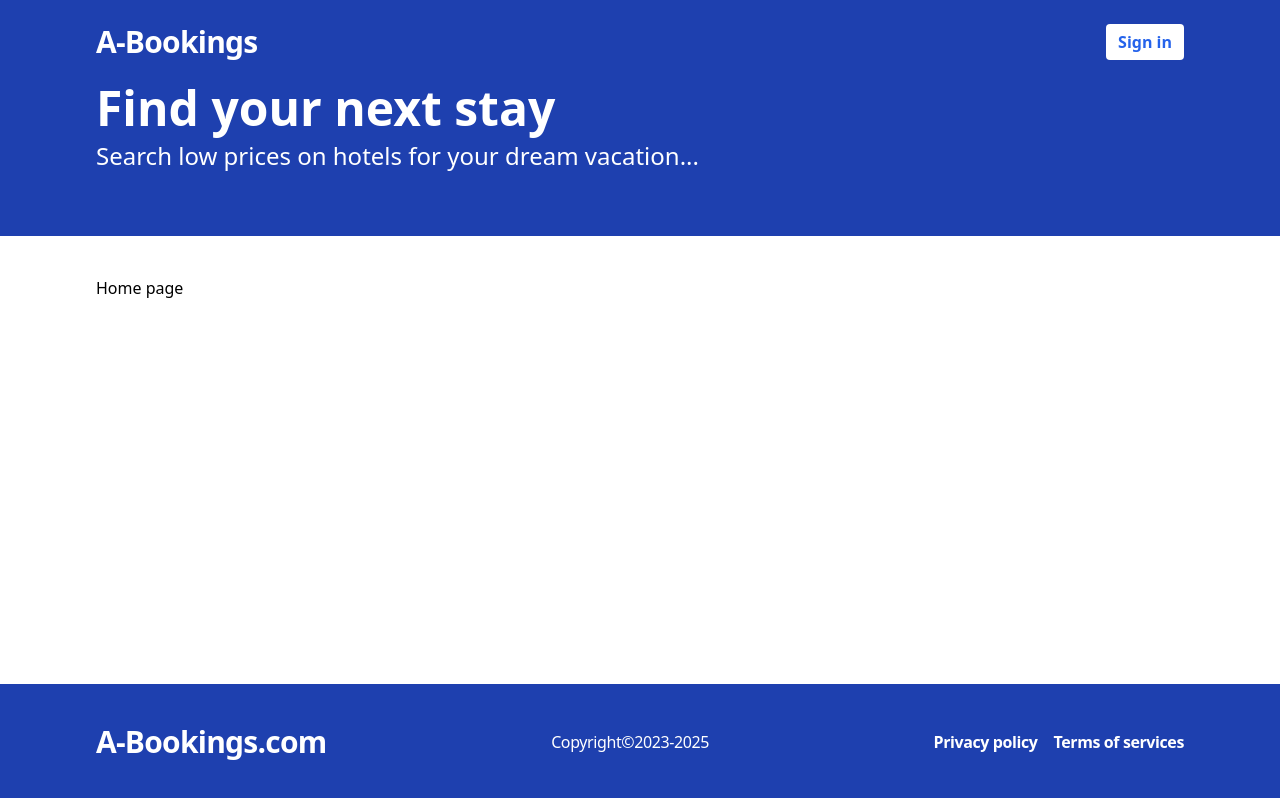
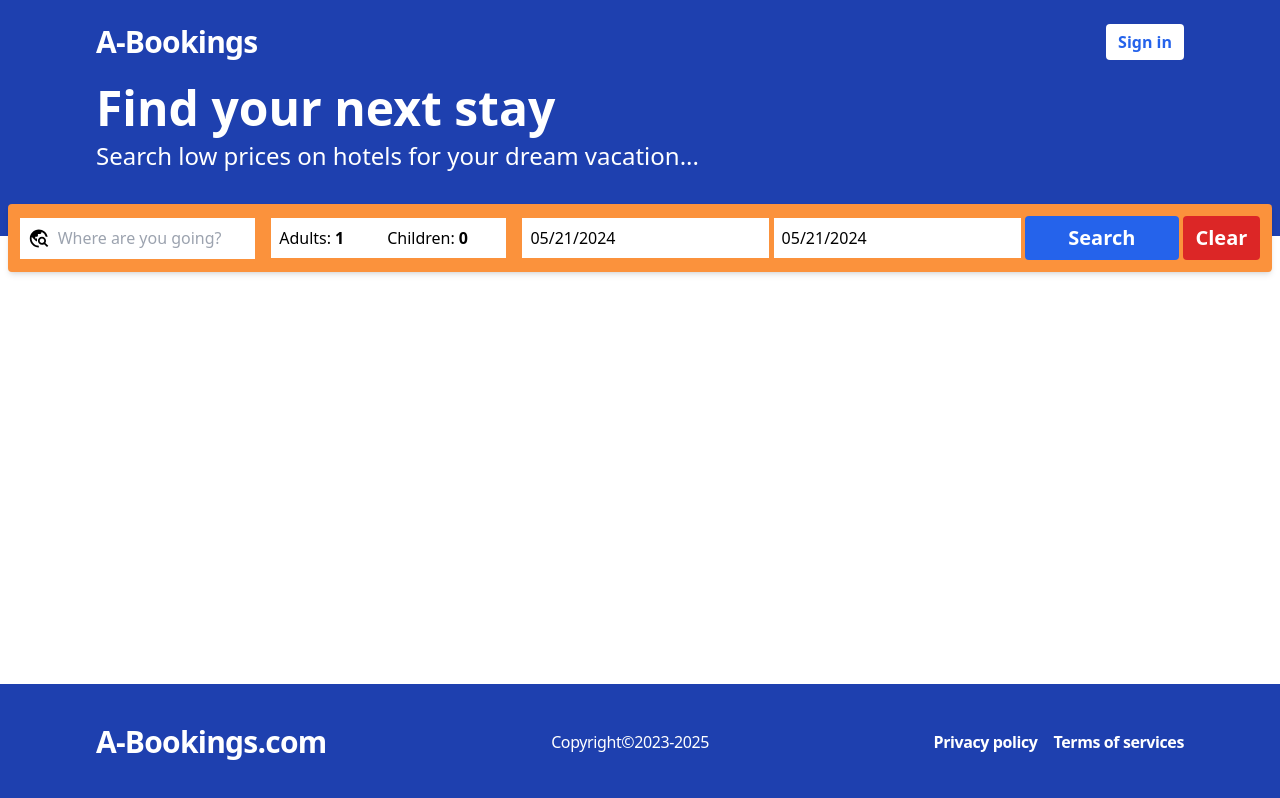
Before and after one commit to And4Web/MERN_hotel_booking_ts, a React (Vite) app in the folder frontend/: page / in a window 1280 px wide. Built offline with nearby package versions, Linux system fonts and the light colour scheme; no server answers.

Commit message:
created the SearchBar.tsx component and implemented it in the Layout.tsx

```diff
--- a/frontend/package.json
+++ b/frontend/package.json
@@ -11,6 +11,7 @@
   },
   "dependencies": {
     "react": "^18.2.0",
+    "react-datepicker": "^6.9.0",
     "react-dom": "^18.2.0",
     "react-hook-form": "^7.51.4",
     "react-icons": "^5.2.1",
@@ -19,6 +20,7 @@
   },
   "devDependencies": {
     "@types/react": "^18.2.66",
+    "@types/react-datepicker": "^6.2.0",
     "@types/react-dom": "^18.2.22",
     "@types/react-icons": "^3.0.0",
     "@types/react-router-dom": "^5.3.3",
--- a/frontend/src/App.tsx
+++ b/frontend/src/App.tsx
@@ -17,7 +17,6 @@
           path="/"
           element={
             <Layout>
-              Home page
             </Layout>
           }
         />
--- /dev/null
+++ b/frontend/src/components/SearchBar.tsx
@@ -0,0 +1,114 @@
+import { FormEvent, useState } from "react";
+import { useSearchContext } from "../contexts/SearchContext";
+import { MdTravelExplore } from "react-icons/md";
+import DatePicker from "react-datepicker";
+import 'react-datepicker/dist/react-datepicker.css'
+
+
+function SearchBar() {
+  const search = useSearchContext();
+  const [destination, setDestination] = useState<string>(search.destination);
+  const [checkIn, setCheckIn] = useState<Date>(search.checkIn);
+  const [checkOut, setCheckOut] = useState<Date>(search.checkOut);
+  const [adultCount, setAdultCount] = useState<number>(search.adultCount);
+  const [childCount, setChildCount] = useState<number>(search.childCount);
+
+  const [hotelId, setHotelId] = useState<string>("");
+
+  const handleSubmit = (event: FormEvent) => {
+    event.preventDefault();
+
+    search.saveSearchValues(
+      destination,
+      checkIn,
+      checkOut,
+      adultCount,
+      childCount
+    );
+  };
+
+  const minDate = new Date();
+  const maxDate = new Date();
+
+  maxDate.setFullYear(maxDate.getFullYear() + 1);
+
+  return (
+    <form
+      onSubmit={handleSubmit}
+      className="-mt-8 p-3 bg-orange-400 rounded shadow-md grid grid-cols-2 md:grid-cols-3 lg:grid-cols-5 2xl:grid-cols-6 items-center gap-4"
+    >
+      <div className="flex flex-row flex-1 items-center bg-white p-2">
+        <MdTravelExplore size={25} className="mr-2" />
+        <input
+          type="text"
+          placeholder="Where are you going?"
+          className="text-md w-full focus:outline-none"
+          value={destination}
+          onChange={(event) => setDestination(event.target.value)}
+        />
+      </div>
+
+      <div className="flex bg-white px-2 py-1 gap-2">
+        <label className="items-center flex">
+          Adults:
+          <input
+            type="number"
+            min={1}
+            max={10}
+            className="w-full p-1 focus:outline-none font-bold"
+            value={adultCount}
+            onChange={(event) => setAdultCount(parseInt(event.target.value))}
+          />
+        </label>
+        <label className="items-center flex">
+          Children:
+          <input
+            type="number"
+            min={0}
+            max={10}
+            className="w-full p-1 focus:outline-none font-bold"
+            value={childCount}
+            onChange={(event) => setChildCount(parseInt(event.target.value))}
+          />
+        </label>
+      </div>
+
+
+      <div>
+        <DatePicker
+          selected={checkIn}
+          onChange={date=>setCheckIn(date as Date)}
+          selectsStart
+          startDate={checkIn}
+          endDate={checkOut}
+          minDate={minDate}
+          maxDate={maxDate}
+          placeholderText="Check-in Date"
+          className="min-w-full bg-white p-2 focus:outline-none"
+          wrapperClassName="min-w-full"
+        />
+      </div>
+      <div>
+      <DatePicker
+          selected={checkOut}
+          onChange={date=>setCheckOut(date as Date)}
+          selectsStart
+          startDate={checkIn}
+          endDate={checkOut}
+          minDate={minDate}
+          maxDate={maxDate}
+          placeholderText="Check-out Date"
+          className="min-w-full bg-white p-2 focus:outline-none"
+          wrapperClassName="min-w-full"
+        />
+      </div>
+
+      <div className="flex gap-1">
+        <button className="w-2/3 bg-blue-600 text-white p-2 font-bold h-full text-xl hover:bg-blue-500 rounded">Search</button>
+        <button className="w-1/3 bg-red-600 text-white p-2 font-bold h-full text-xl rounded hover:bg-red-500">Clear</button>
+      </div>
+    </form>
+  );
+}
+
+export default SearchBar;
--- a/frontend/src/layouts/Layout.tsx
+++ b/frontend/src/layouts/Layout.tsx
@@ -1,26 +1,33 @@
-import {ReactNode} from "react";
-import Header from "../components/Header"
-import Hero from "../components/Hero"
-import Footer from "../components/Footer"
+import { ReactNode } from "react";
+import Header from "../components/Header";
+import Hero from "../components/Hero";
+import Footer from "../components/Footer";
 import { useLocation } from "react-router-dom";
+import SearchBar from "../components/SearchBar";
 
 interface Props {
   children?: ReactNode;
 }
 
-function Layout({children}: Props) {
+function Layout({ children }: Props) {
   const location = useLocation();
 
   return (
     <div className="flex flex-col min-h-screen">
-      <Header/>
-      {location.pathname === "/" && <Hero/>}
-      <div className="container mx-auto py-10 flex-1">
-        {children}
-      </div>
-      <Footer/>
+      <Header />
+      {location.pathname === "/" && (
+        <>
+          <Hero />
+          <div className="mx-auto px-2">
+            <SearchBar />
+          </div>
+        </>
+      )}
+
+      <div className="container mx-auto py-10 flex-1">{children}</div>
+      <Footer />
     </div>
-  )
+  );
 }
 
-export default Layout
+export default Layout;
```
Also changed, not shown: 1 other file (tests, documents, lock files or other folders).
